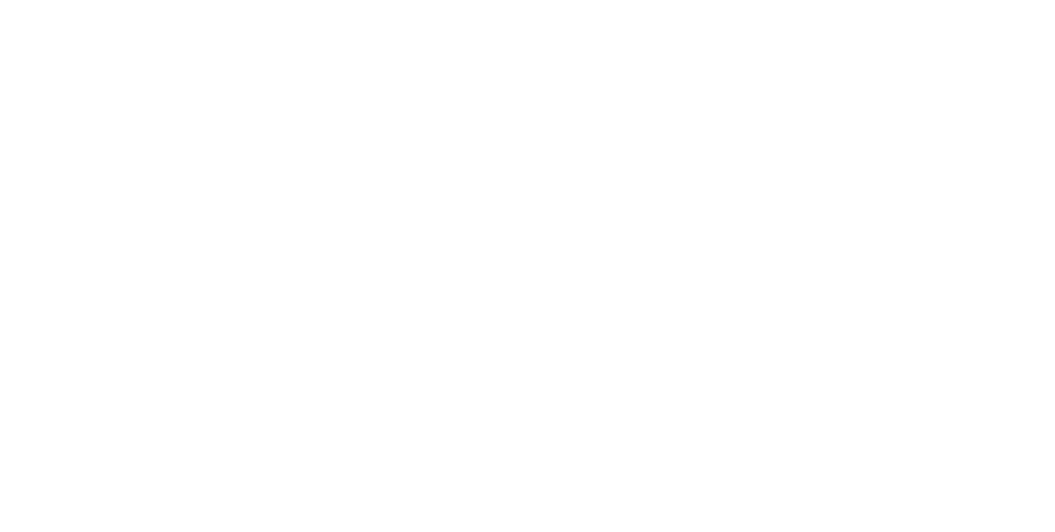
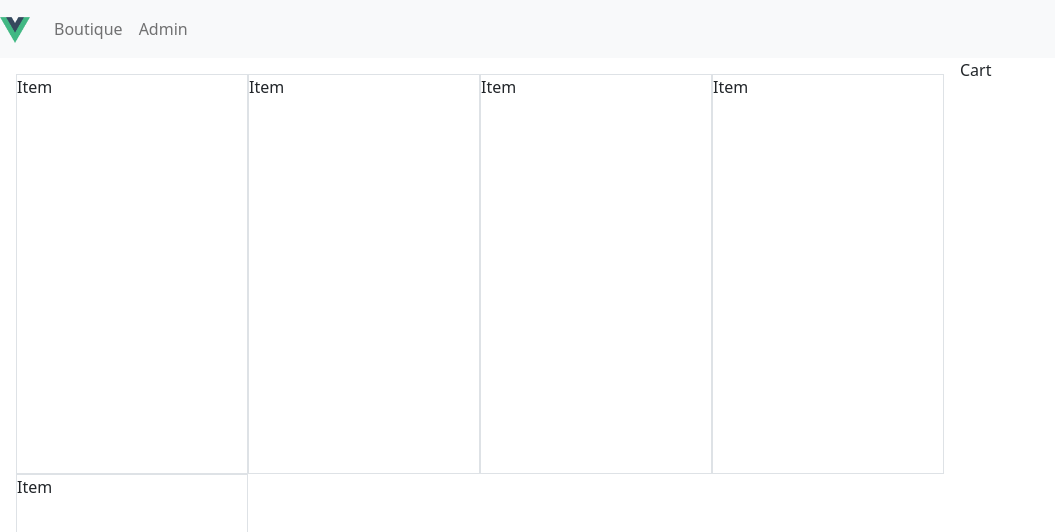
Before and after one commit to francoisblin/online_shop_vueJs, a Vue app: page / in a window 1280 px wide. Shown: the top 532 px of the page, without its empty margins (0-1055 px from the left). Built offline with nearby package versions, Linux system fonts and the light colour scheme.

Commit message:
Adding components

```diff
--- a/src/App.vue
+++ b/src/App.vue
@@ -1,16 +1,24 @@
 <template>
   <div id="app">
     <the-header></the-header>
+    <div class="d-flex flex-row">
+      <shop class="w-75"></shop>
+      <cart class="w-25"></cart>
+    </div>
   </div>
 </template>
 
 <script>
 import TheHeader from './components/TheHeader.vue'
+import Shop from './components/Shop/Shop.vue'
+import Cart from './components/Cart/Cart.vue'
 
 export default {
   name: 'App',
   components: {
-    TheHeader
+    TheHeader,
+    Shop,
+    Cart
   }
 }
 </script>
--- a/src/components/Cart/Cart.vue
+++ b/src/components/Cart/Cart.vue
@@ -1,6 +1,5 @@
 <template>
-  <div>
-  </div>
+  <div>Cart</div>
 </template>
 
 <script>
@@ -13,4 +12,3 @@
 <style>
 
 </style>
-<
--- a/src/components/Shop/Shop.vue
+++ b/src/components/Shop/Shop.vue
@@ -1,11 +1,14 @@
 <template>
-  <div>
-  </div>
+  <shop-products-list class="p-3"></shop-products-list>
 </template>
 
 <script>
+import ShopProductsList from './ShopProductsList.vue'
 
 export default {
+  components: {
+    ShopProductsList
+  }
 }
 
 </script>
--- a/src/components/Shop/ShopProductItem.vue
+++ b/src/components/Shop/ShopProductItem.vue
@@ -1,5 +1,6 @@
 <template>
-  <div>
+  <div class="w-25 border product-container">
+    Item
   </div>
 </template>
 
@@ -11,5 +12,7 @@
 </script>
 
 <style>
-
+.product-container {
+  height: 400px;
+}
 </style>
--- a/src/components/Shop/ShopProductsList.vue
+++ b/src/components/Shop/ShopProductsList.vue
@@ -1,11 +1,20 @@
 <template>
-  <div>
+  <div class="d-flex flex-row flex-wrap">
+    <shop-product-item></shop-product-item>
+    <shop-product-item></shop-product-item>
+    <shop-product-item></shop-product-item>
+    <shop-product-item></shop-product-item>
+    <shop-product-item></shop-product-item>
   </div>
 </template>
 
 <script>
+import ShopProductItem from './ShopProductItem.vue'
 
 export default {
+  components: {
+    ShopProductItem
+  }
 }
 
 </script>
--- a/src/components/TheHeader.vue
+++ b/src/components/TheHeader.vue
@@ -1,11 +1,26 @@
 <template>
-  <nav class="navbar navbar-expand-lg">
-
+  <nav class="navbar navbar-expand-lg navbar-light bg-light">
+    <a class="navbar-brand" >
+      <img src="../assets/logo.png" width="30" height="30"/>
+    </a>
+    <button class="navbar-toggler">
+      <span class="navbar-toggler-icon"></span>
+    </button>
+    <div class="collapse navbar-collapse">
+      <ul class="navbar-nav">
+        <li class="nav-item">
+          <a class="nav-link">Boutique</a>
+        </li>
+        <li class="nav-item">
+          <a class="nav-link">Admin</a>
+        </li>
+      </ul>
+    </div>
   </nav>
 </template>
 
 <script>
-  export default {
+export default {
 }
 </script>
 
```
